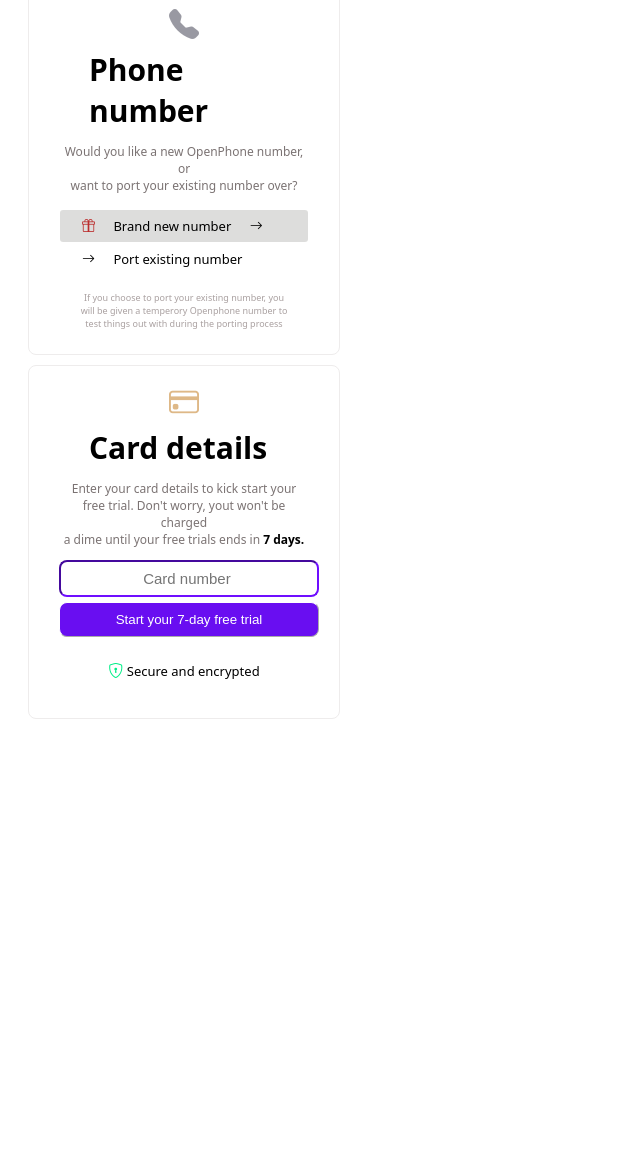
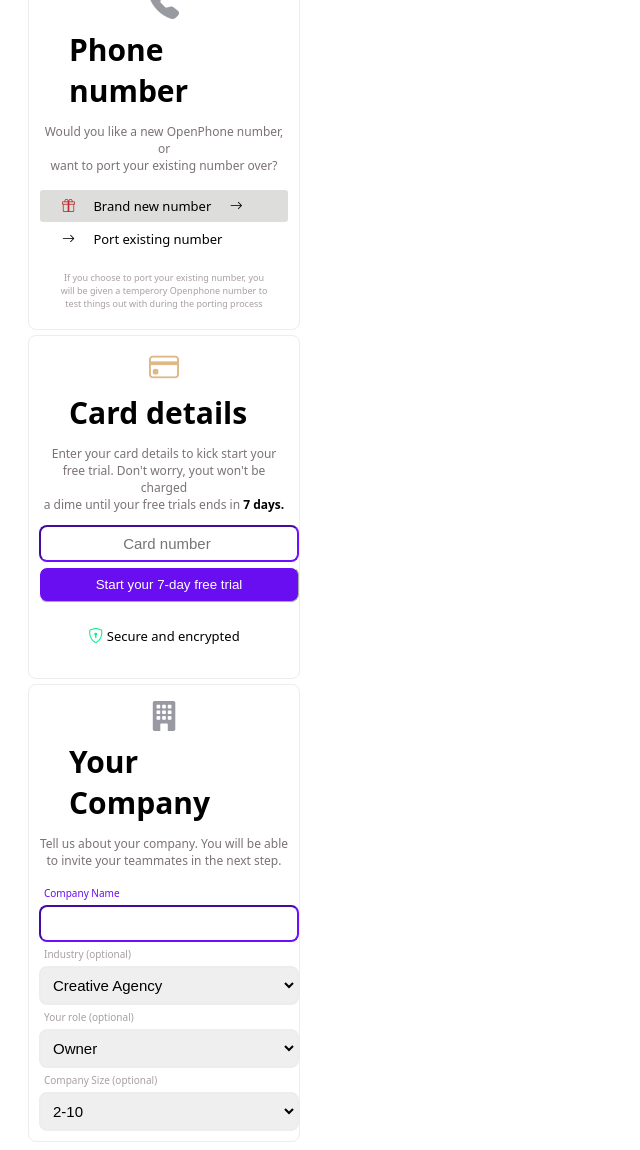
Before and after one commit to JIJO-PATHROSE/Assignments, a plain HTML site: page CSS/index.html in a window 1280 px wide. Shown: the part 951-2101 px from the top of the page, without its empty margins (0-640 px from the left). Before the commit the page ends 1680 px from the top, so only its background shows below. Drawn offline with nearby package versions, Linux system fonts and the light colour scheme.

Commit message:
assignment 1 css

```diff
--- a/CSS/index.html
+++ b/CSS/index.html
@@ -91,6 +91,53 @@
         </div>
       </div>
 
+
+      <div class="card-3">
+        <div class="card-3-img">
+          <div class="bi bi-building-fill"></div>
+        </div>
+        <h2>Your Company</h2>
+        <p>
+          Tell us about your company. You will be able<br />
+          to invite your teammates in the next step.
+        </p>
+     <div class="label-company">
+      <label for="CmpName">Company Name</label>
+     </div>
+        <div class="card-1-text">
+          <input type="text" />
+        </div>
+
+        <div class="label-Industry">
+          <label for="CmpName">Industry (optional)</label>
+         </div>
+            <div class="Dropdown">
+              <select name="" id="industry">
+                <option  > Creative Agency</option>
+                </select>
+            </div>
+
+            <div class="label-role">
+              <label for="role">Your role (optional)</label>
+             </div>
+                <div class="Dropdown">
+                  <select name="" id="industry">
+                    <option>Owner</option>
+                    <option>Founder</option>
+                    <option>CEO</option>
+                    </select>
+                </div>
+
+                <div class="label-Industry">
+                  <label for="cmpsize">Company Size (optional)</label>
+                 </div>
+                    <div class="Dropdown">
+                      <select name="" id="industry">
+                        <option  > 2-10</option>
+                        </select>
+                    </div>
+      </div>
+
     </div>
   </body>
 </html>
--- a/CSS/style.css
+++ b/CSS/style.css
@@ -5,7 +5,7 @@ body {
 }
 h2 {
   font-size: 30px;
-  padding-top:-10px;
+  /* padding-top:-10px; */
 }
 h6 {
   color: rgb(162 150 150 / 85%);
@@ -48,20 +48,20 @@ span strong {
   width: 260px;
 }
 .card-2 ,.card-3 {
-  margin: 10px 20px;
+  margin: 5px 20px;
   width: 250px;
-  padding: 15px 30px;
+  padding: 10px 10px;
   border: 1px solid rgb(238, 236, 236);
   border-radius: 8px;
 }
 .card-2 h6, .card-3 h6{
     text-align: center;
-
 }
 .card-2 img {
 width:40px;
 align-items: center;
 padding-left: 90px;
+
 }
  ul{
   padding:0px;
@@ -133,3 +133,27 @@ padding-left:100px;
     font-size: 15px;
     gap:5px;
    }
+   .label-company{
+    padding:5px;
+    color:rgb(105, 14, 241);
+    font-weight: 20px;
+    font-size: 10px;
+   }
+   .label-Industry, .label-role{
+    padding:5px;
+    color:rgba(154, 143, 143, 0.85);
+    font-weight: 20px;
+    font-size: 10px;
+   }
+
+
+   .Dropdown select{
+    padding: 8px;
+    width:260px;
+    /* caret-color: blueviolet; */
+    border-color:rgb(238, 236, 236);
+    border-width: 2px;
+    border-radius: 8px;
+    font-size: 15px;
+
+  }
```
Also changed, not shown: CSS/Assignmentimg.png (renamed from CSS/women.png).
